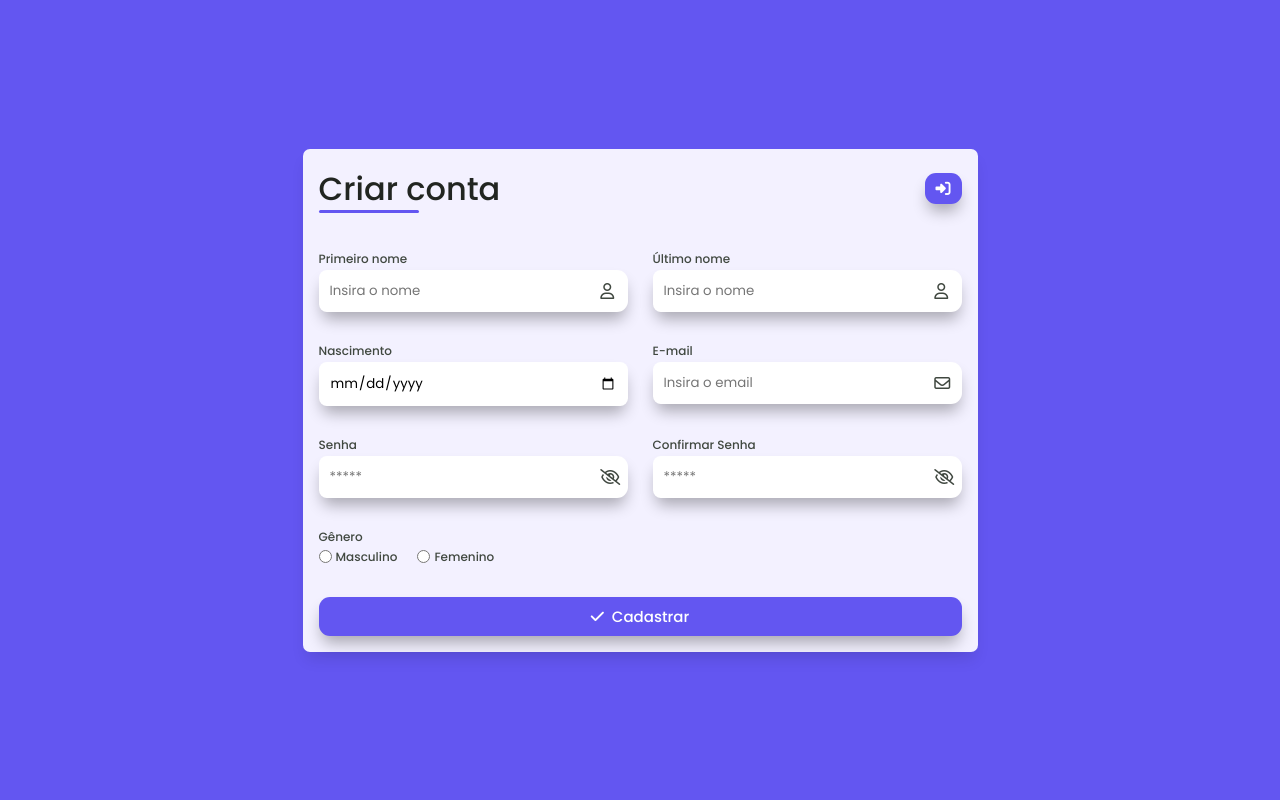
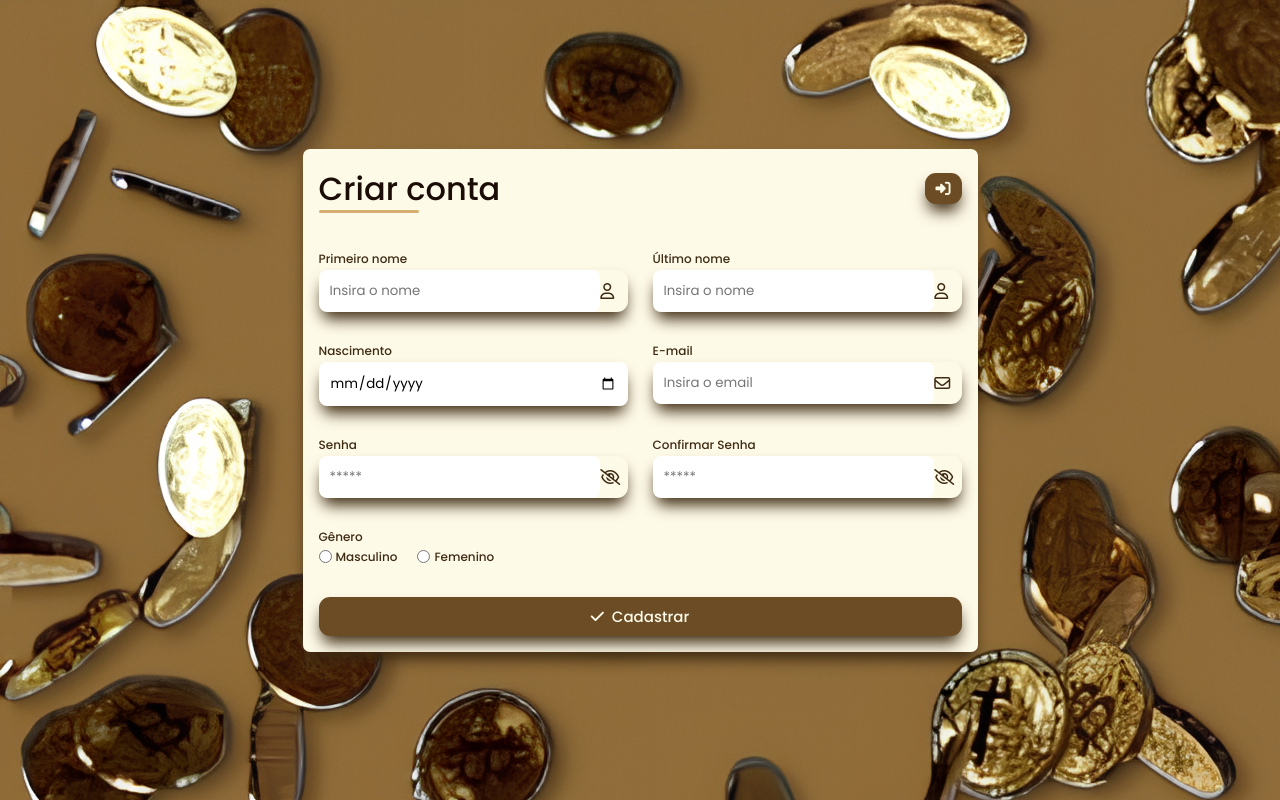
Before and after one commit to odanroterif/ultima-coisa-curso, a PHP site: the page made by conta (Cópia)/index.html in a window 1280 px wide. Run offline with PHP 8.4, Linux system fonts and the light colour scheme.

Commit message:
Update style.css

```diff
--- a/conta (Cópia)/css/style.css
+++ b/conta (Cópia)/css/style.css
@@ -1,76 +1,92 @@
 @import url('https://fonts.googleapis.com/css2?family=Poppins:ital,wght@0,100;0,200;0,300;0,400;0,500;0,600;0,700;0,800;0,900;1,100;1,200;1,300;1,400;1,500;1,600;1,700;1,800;1,900&display=swap');
 
-*{
+:root {
+    --kobicha: #6c4c25ff;
+    --licorice: #1b0c05ff;
+    --bistre: #37210eff;
+    --ecru: #d6ae71ff;
+    --lion: #c69e65ff;
+    --caf-noir: #3e2b13ff;
+    --cornsilk: #f9f0d3ff;
+    --earth-yellow: #e3b36bff;
+    --cosmic-latte: #fefae8ff;
+    --golden-brown: #906d37ff;
+}
+
+
+* {
     margin: 0;
     padding: 0;
     box-sizing: border-box;
-    font-family: 'Poppins',sans-serif;
+    font-family: 'Poppins', sans-serif;
 }
 
-body{
+body {
     display: flex;
     justify-content: center;
     align-items: center;
     min-height: 100vh;
-    background-color: #6356f1;
+    background-attachment: fixed;
+    background-image: url('/img/bac.png');
 }
 
-#form_container{
+#form_container {
     display: flex;
     flex-direction: column;
     gap: 32px;
     height: 100%;
-    background-color: #f3f1ff;
+    background-color: var(--cosmic-latte);
     padding: 16px;
     border-radius: 7px;
-    box-shadow: 0px 10px 15px -3px rgb(0, 0, 0,0.1);
+    box-shadow: 0px 10px 15px -3px var(--caf-noir);
 }
 
-#form_header{
+#form_header {
     display: flex;
     justify-content: space-between;
     align-items: center;
 }
 
-#form_title{
+#form_title {
     font-weight: 500;
-    color: #212521;
+    color: var(--licorice);
     position: relative;
 }
 
-#form_title::after{
+#form_title::after {
     content: '';
     position: absolute;
     width: 100px;
     height: 3px;
     border-radius: 25px;
-    background-color: #6356f1;
+    background-color: var(--ecru);
     left: 0;
     bottom: 0;
 }
 
-.btn-default{
-    background-color: #6356f1;
+.btn-default {
+    background-color: var(--kobicha);
     display: flex;
     align-items: center;
     justify-content: center;
     padding: 8px 11px;
-    border: steelblue;
+    border: var(--cornsilk);
     border-radius: 11px;
     font-size: 15px;
     font-weight: 500;
-    color: white;
+    color: var(--cosmic-latte);
     cursor: pointer;
     gap: 8px;
     height: fit-content;
-    box-shadow: 0px 10px 15px -3px rgb(0.3, 0.3, 0.3,0.3);
+    box-shadow: 0px 10px 15px -3px var(--caf-noir);
+    transition: 0.5s;
 }
 
-.btn-default:hover{
-    background-color: #837aeb;
+.btn-default:hover {
+    background-color: var(--earth-yellow);
 }
 
-#form{
+#form {
     display: flex;
     justify-content: space-between;
     flex-direction: column;
@@ -78,91 +94,91 @@ body{
     height: 100%;
 }
 
-#input_container{
+#input_container {
     display: grid;
     gap: 25px;
 }
 
-.form-label{
+.form-label {
     font-size: 12px;
-    color: #404840;
+    color: var(--caf-noir);
     font-weight: 500;
 }
 
-.input-field{
+.input-field {
     display: flex;
     align-items: center;
-    background-color: white;
+    background-color: var(--cosmic-latte);
     border-radius: 11px;
-    box-shadow: 0px 10px 15px -3px rgb(0.3, 0.3, 0.3,0.3);
+    box-shadow: 0px 10px 15px -3px var(--caf-noir);
 }
 
-.input-field i{
+.input-field i {
     display: flex;
     align-items: center;
     width: 30px;
     height: 20px;
-    color: #404840;
+    color: var(--caf-noir);
 }
 
-.form-control{
+.form-control {
     padding: 11px;
     width: 100%;
     border: none;
     border-radius: 8px;
 }
 
-.input-field .password-icon:hover{
+.input-field .password-icon:hover {
     cursor: pointer;
-    color: #676770;
+    color: var(--kobicha);
 }
 
-.form-control:focus{
+.form-control:focus {
     outline: none;
 }
 
-.input-box .input-field:focus-within{
-    outline: 2px solid #6356f1;
+.input-box .input-field:focus-within {
+    outline: 2px solid var(--lion);
 }
 
-input:-webkit-autofill{
-    -webkit-box-shadow: 0 0 0 1000px white inset !important;
-    color:  black;
+input:-webkit-autofill {
+    -webkit-box-shadow: 0 0 0 1000px var(--cosmic-latte) inset !important;
+    color: var(--licorice);
 }
 
-.radio-container{
+.radio-container {
     grid-column: span 2;
 }
 
-#gender_inputs{
+#gender_inputs {
     display: flex;
     gap: 20px;
 }
 
-.radio-box{
+.radio-box {
     display: flex;
     gap: 4px;
     align-items: center;
 }
 
-.form-control[type="radio"]{
-    accent-color: #6356f1;
+.form-control[type="radio"] {
+    accent-color: var(--kobicha);
 }
 
-@media screen and (max-width: 500px ) {
-    #form_container{
+@media screen and (max-width: 500px) {
+    #form_container {
         padding: 32px;
         width: 100%;
         min-height: 100vh;
     }
 
-    #input_container{
+    #input_container {
         display: flex;
         flex-direction: column;
         gap: 38px;
     }
 
-    .form-control[type="date"]{
-        accent-color: white;
+    .form-control[type="date"] {
+        accent-color: var(--cosmic-latte);
     }
 }
```
